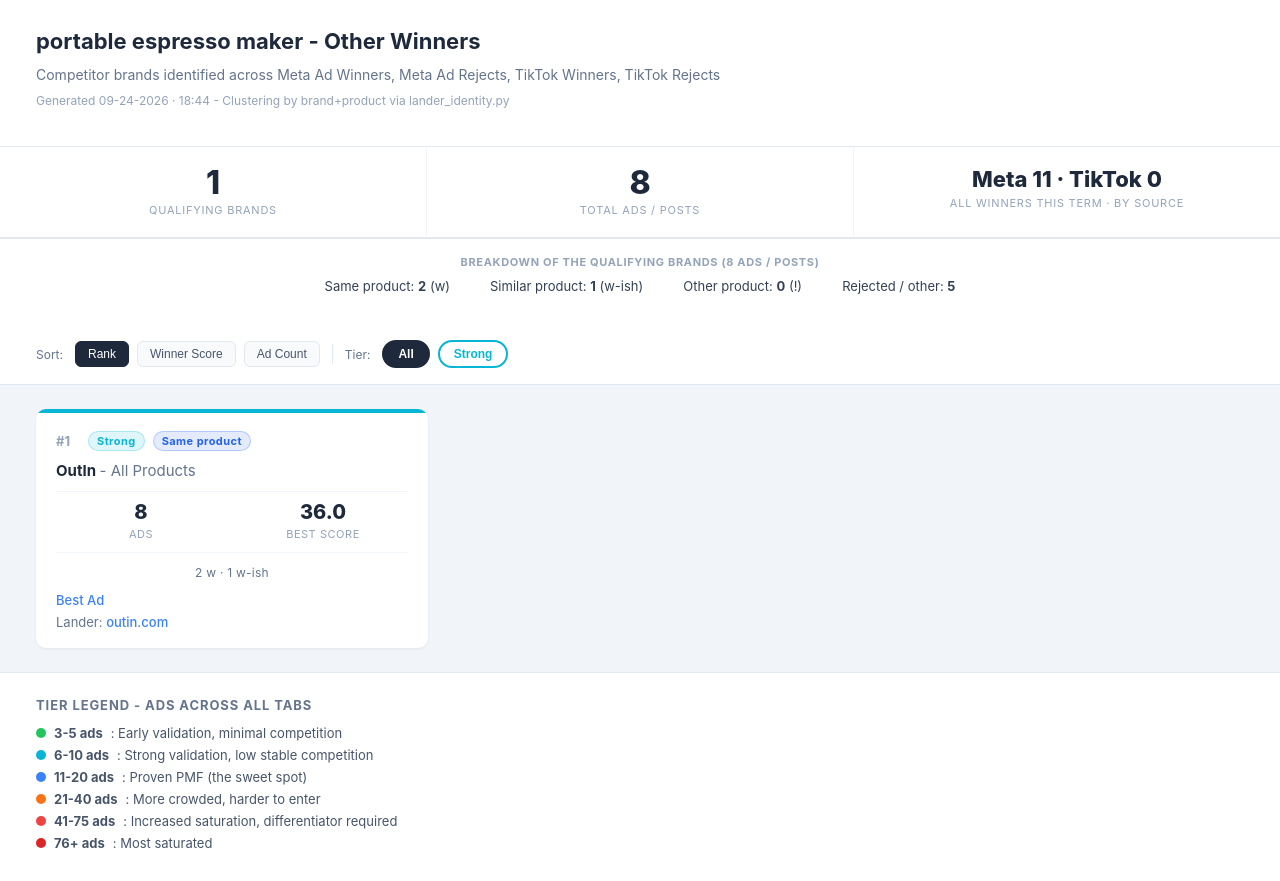
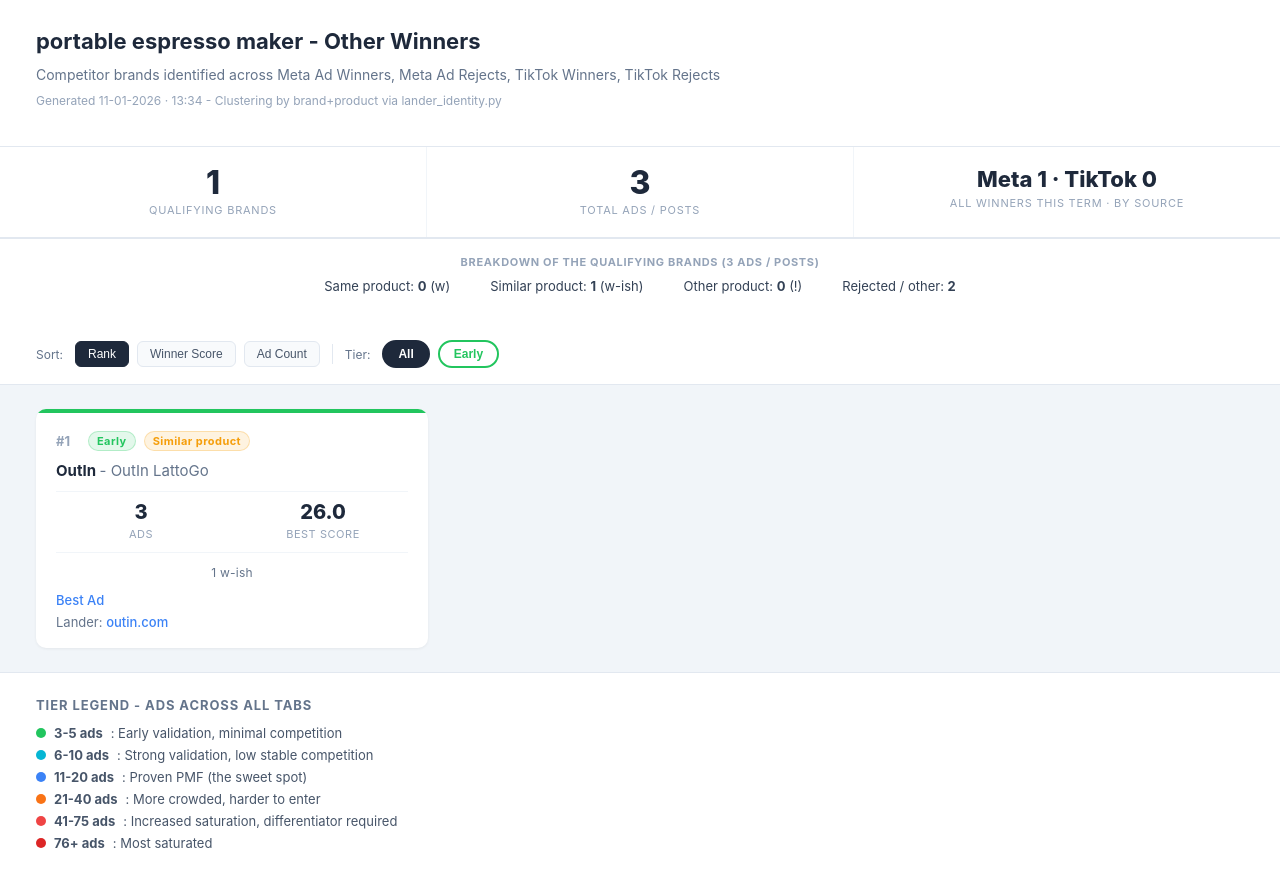
Before and after one commit to YAN15S/reports, a plain HTML site: page portable-espresso-maker_other_winners_2026-07-11.html in a window 1280 px wide. Drawn offline with Linux system fonts and the light colour scheme.

Commit message:
report: portable espresso maker - Other Winners

```diff
--- a/portable-espresso-maker_other_winners_2026-07-11.html
+++ b/portable-espresso-maker_other_winners_2026-07-11.html
@@ -45,36 +45,36 @@ body{font-family:-apple-system,BlinkMacSystemFont,'Segoe UI',Roboto,sans-serif;b
 </style></head><body>
 <div class="header"><h1>portable espresso maker - Other Winners</h1>
 <p class="subtitle">Competitor brands identified across Meta Ad Winners, Meta Ad Rejects, TikTok Winners, TikTok Rejects</p>
-<p class="meta">Generated 09-24-2026  ·  18:44 - Clustering by brand+product via lander_identity.py</p></div>
+<p class="meta">Generated 11-01-2026  ·  13:34 - Clustering by brand+product via lander_identity.py</p></div>
 <div class="stats-bar">
 <div class="stat-block"><div class="stat-num">1</div><div class="stat-label">Qualifying Brands</div></div>
-<div class="stat-block"><div class="stat-num">8</div><div class="stat-label">Total Ads / Posts</div></div>
-<div class="stat-block"><div class="stat-num" style="font-size:22px;line-height:1.15">Meta 11 · TikTok 0</div><div class="stat-label">All Winners This Term · by Source</div></div></div>
-<div class="rel-summary" style="padding:16px 36px 30px;background:#fff;border-top:1px solid #e2e8f0;text-align:center"><div style="font-size:11px;font-weight:700;text-transform:uppercase;letter-spacing:.06em;color:#94a3b8;margin-bottom:9px">Breakdown of the qualifying brands (8 ads / posts)</div><div style="font-size:13px;color:#334155;display:flex;gap:40px;flex-wrap:wrap;justify-content:center"><span>Same product: <strong>2</strong> (w)</span><span>Similar product: <strong>1</strong> (w-ish)</span><span>Other product: <strong>0</strong> (!)</span><span>Rejected / other: <strong>5</strong></span></div></div>
+<div class="stat-block"><div class="stat-num">3</div><div class="stat-label">Total Ads / Posts</div></div>
+<div class="stat-block"><div class="stat-num" style="font-size:22px;line-height:1.15">Meta 1 · TikTok 0</div><div class="stat-label">All Winners This Term · by Source</div></div></div>
+<div class="rel-summary" style="padding:16px 36px 30px;background:#fff;border-top:1px solid #e2e8f0;text-align:center"><div style="font-size:11px;font-weight:700;text-transform:uppercase;letter-spacing:.06em;color:#94a3b8;margin-bottom:9px">Breakdown of the qualifying brands (3 ads / posts)</div><div style="font-size:13px;color:#334155;display:flex;gap:40px;flex-wrap:wrap;justify-content:center"><span>Same product: <strong>0</strong> (w)</span><span>Similar product: <strong>1</strong> (w-ish)</span><span>Other product: <strong>0</strong> (!)</span><span>Rejected / other: <strong>2</strong></span></div></div>
 <div class="controls"><span class="sort-label">Sort:</span>
 <button class="sort-btn active" onclick="sortCards('rank',this)">Rank</button>
 <button class="sort-btn" onclick="sortCards('score',this)">Winner Score</button>
 <button class="sort-btn" onclick="sortCards('count',this)">Ad Count</button>
-<div class="divider"></div><span class="sort-label">Tier:</span><button class="tier-btn active" data-tier="all" onclick="filterTier(this,'all')">All</button><button class="tier-btn" data-tier="Strong" style="border-color:#06b6d4;color:#06b6d4" onclick="filterTier(this,'Strong')">Strong</button></div>
+<div class="divider"></div><span class="sort-label">Tier:</span><button class="tier-btn active" data-tier="all" onclick="filterTier(this,'all')">All</button><button class="tier-btn" data-tier="Early" style="border-color:#22c55e;color:#22c55e" onclick="filterTier(this,'Early')">Early</button></div>
 <div class="cards" id="cards-grid">
-<div class="card" data-tier="Strong" data-score="36.00" data-count="8">
-  <div class="card-accent" style="background:#06b6d4"></div>
+<div class="card" data-tier="Early" data-score="26.00" data-count="3">
+  <div class="card-accent" style="background:#22c55e"></div>
   <div class="card-body">
     <div class="card-header">
       <span class="rank">#1</span>
-      <span class="tier-badge" style="background:#06b6d420;color:#06b6d4;border:1px solid #06b6d440">Strong</span>
-      <span class="tier-badge" title="Relationship to the researched product (strongest token)" style="background:#2563eb20;color:#2563eb;border:1px solid #2563eb40">Same product</span>
+      <span class="tier-badge" style="background:#22c55e20;color:#22c55e;border:1px solid #22c55e40">Early</span>
+      <span class="tier-badge" title="Relationship to the researched product (strongest token)" style="background:#f59e0b20;color:#f59e0b;border:1px solid #f59e0b40">Similar product</span>
 
     </div>
-    <div class="brand-name">OutIn <span class="product-name">- All Products</span></div>
+    <div class="brand-name">OutIn <span class="product-name">- OutIn LattoGo</span></div>
     <div class="card-stats">
-      <div class="stat-item"><span class="stat-num">8</span><span class="stat-lbl">Ads</span></div>
-      <div class="stat-item"><span class="stat-num">36.0</span><span class="stat-lbl">Best Score</span></div>
+      <div class="stat-item"><span class="stat-num">3</span><span class="stat-lbl">Ads</span></div>
+      <div class="stat-item"><span class="stat-num">26.0</span><span class="stat-lbl">Best Score</span></div>
     </div>
-    <div class="token-mix" style="font-size:12px;color:#64748b;margin-top:8px;letter-spacing:.02em;text-align:center">2 w · 1 w-ish</div>
+    <div class="token-mix" style="font-size:12px;color:#64748b;margin-top:8px;letter-spacing:.02em;text-align:center">1 w-ish</div>
     <div class="links">
-      <div class="link-row"><a href="https://www.facebook.com/ads/library/?id=1825436358121073" target="_blank" rel="noopener" class="link">Best Ad</a></div>
-      <div class="link-row">Lander: <a href="https://outin.com/products/mino-portable-electric-espresso-machine" target="_blank" rel="noopener" class="link">outin.com</a></div>
+      <div class="link-row"><a href="https://www.facebook.com/ads/library/?id=2288465105292983" target="_blank" rel="noopener" class="link">Best Ad</a></div>
+      <div class="link-row">Lander: <a href="https://outin.com/products/outin-lattogo" target="_blank" rel="noopener" class="link">outin.com</a></div>
     </div>
   </div>
 </div>
```
